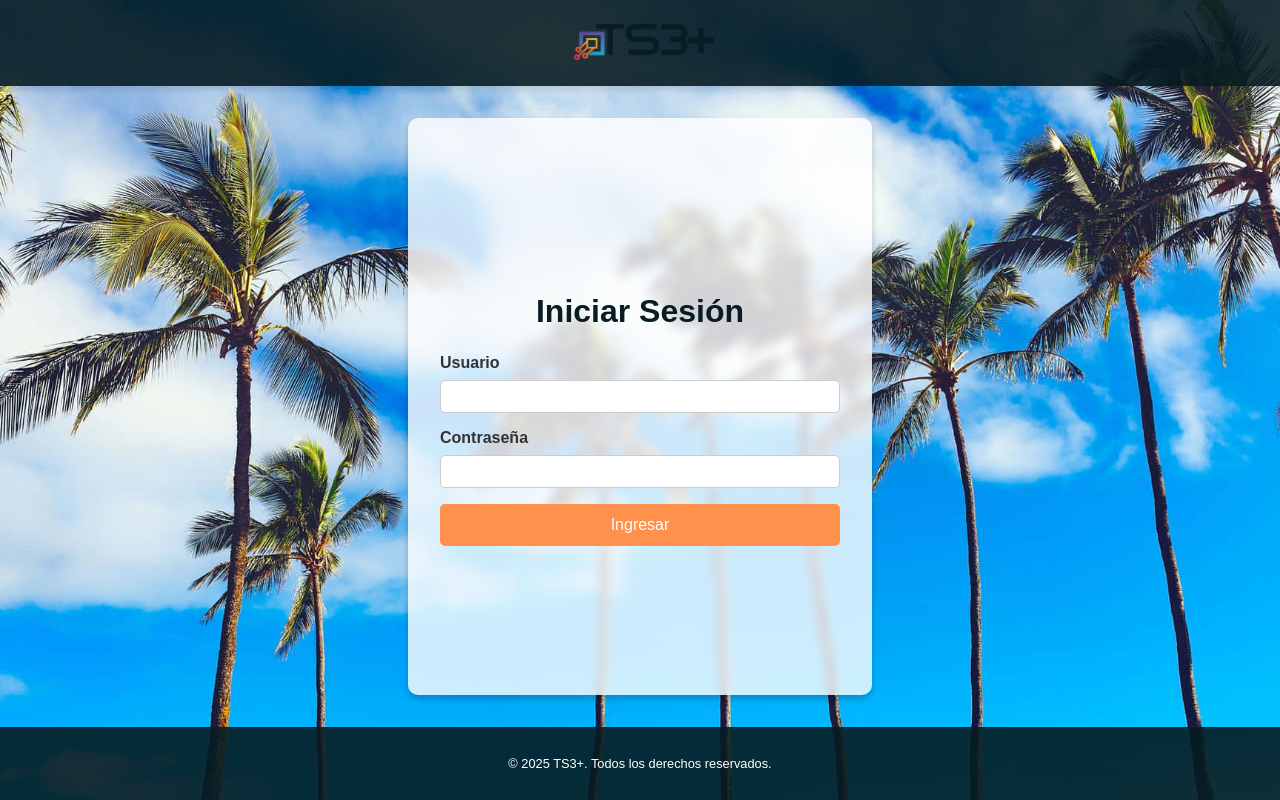
After one commit to TheCrixS/app, a Flask app: template templates/login.html in a window 1280 px wide. The commit adds this page. Run offline with Flask 3, Linux system fonts and the light colour scheme; the template is opened without the code that fills it, so the values that code supplies are empty.

Commit message:
Login añadido

```diff
--- a/templates/index.html
+++ b/templates/index.html
@@ -141,8 +141,10 @@
           <img src="../static/logo-ts3.png" alt="TS3+ Logo" class="header-logo">
         </a>
     </h1>
+    <div>
+      <a class="back-button" href="{{ url_for('logout') }}">Cerrar sesión</a>
+    </div>
   </header>
-
   <main>
     <h2>Elige una opción</h2>
     <div class="options">
--- /dev/null
+++ b/templates/login.html
@@ -0,0 +1,146 @@
+<!DOCTYPE html>
+<html lang="es">
+<head>
+  <meta charset="UTF-8">
+  <meta name="viewport" content="width=device-width, initial-scale=1.0">
+  <title>Iniciar Sesión - TS3+</title>
+  <link rel="icon" href="../static/logo-ts3.png" type="image/x-icon">
+  <style>
+    :root {
+      --primary-color: #071C23;
+      --secondary-color: #FF914D;
+      --accent-color: #6C63FF;
+      --background-color: #F9F9F9;
+      --text-color: #333333;
+    }
+
+    body {
+      margin: 0;
+      font-family: Arial, sans-serif;
+      background: url('../static/palma.jpg') no-repeat center center fixed;
+      background-size: cover;
+      color: var(--text-color);
+      display: flex;
+      flex-direction: column;
+      min-height: 100vh;
+    }
+
+    header {
+      background-color: rgba(7, 28, 35, 0.9);
+      padding: 1rem;
+      text-align: center;
+      box-shadow: 0px 4px 6px rgba(0, 0, 0, 0.1);
+    }
+
+    header img {
+      max-height: 50px;
+    }
+
+    main {
+      display: flex;
+      flex-direction: column;
+      align-items: center;
+      justify-content: center;
+      flex: 1;
+      backdrop-filter: blur(5px);
+      background-color: rgba(255, 255, 255, 0.8);
+      margin: 2rem auto;
+      padding: 2rem;
+      max-width: 400px;
+      width: 90%;
+      border-radius: 10px;
+      box-shadow: 0px 4px 6px rgba(0, 0, 0, 0.2);
+    }
+
+    main h2 {
+      color: var(--primary-color);
+      font-size: 2rem;
+      margin-bottom: 1.5rem;
+    }
+
+    form {
+      width: 100%;
+      display: flex;
+      flex-direction: column;
+    }
+
+    label {
+      margin-bottom: 0.5rem;
+      font-weight: bold;
+    }
+
+    input[type="text"],
+    input[type="password"] {
+      padding: 0.5rem;
+      margin-bottom: 1rem;
+      border: 1px solid #ccc;
+      border-radius: 5px;
+    }
+
+    button[type="submit"] {
+      background-color: var(--secondary-color);
+      color: white;
+      padding: 0.75rem;
+      border: none;
+      border-radius: 5px;
+      font-size: 1rem;
+      cursor: pointer;
+      transition: background-color 0.3s ease;
+    }
+
+    button[type="submit"]:hover {
+      background-color: #ff7c2b;
+    }
+
+    .flash {
+      color: red;
+      margin-bottom: 1rem;
+    }
+
+    footer {
+      background-color: rgba(7, 28, 35, 0.9);
+      color: white;
+      text-align: center;
+      padding: 1rem;
+      margin-top: auto;
+      font-size: 0.8rem;
+    }
+  </style>
+</head>
+<body>
+  <header>
+    <a href="{{ url_for('index') }}">
+      <img src="../static/logo-ts3.png" alt="TS3+ Logo">
+    </a>
+  </header>
+
+  <main>
+    <h2>Iniciar Sesión</h2>
+
+    <!-- Mostrar mensajes flash (por ejemplo, errores de validación) -->
+    {% with messages = get_flashed_messages() %}
+      {% if messages %}
+        <div class="flash">
+          {% for message in messages %}
+            <p>{{ message }}</p>
+          {% endfor %}
+        </div>
+      {% endif %}
+    {% endwith %}
+
+    <form method="POST">
+      <label for="username">Usuario</label>
+      <input type="text" id="username" name="username" required>
+
+      <label for="password">Contraseña</label>
+      <input type="password" id="password" name="password" required>
+
+      <button type="submit">Ingresar</button>
+    </form>
+  </main>
+
+  <footer>
+    <p>&copy; 2025 TS3+. Todos los derechos reservados.</p>
+  </footer>
+</body>
+</html>
--- a/templates/register.html
+++ b/templates/register.html
@@ -204,6 +204,9 @@
       </a>
     </h1>
     <a class="back-button" href="{{ url_for('index') }}">Volver al Menú Principal</a>
+    <div>
+      <a class="back-button" href="{{ url_for('logout') }}">Cerrar sesión</a>
+    </div>
   </header>
 
   <main>
--- a/templates/usuarios.html
+++ b/templates/usuarios.html
@@ -369,6 +369,9 @@
         </a>
     </h1>
     <a class="back-button" href="{{ url_for('index') }}">Volver al Menú Principal</a>
+    <div>
+      <a class="back-button" href="{{ url_for('logout') }}">Cerrar sesión</a>
+    </div>
   </header>
   <main>
     <div class="container">
--- a/templates/validar_qr.html
+++ b/templates/validar_qr.html
@@ -126,6 +126,9 @@
             </a>
         </h1>
         <a class="back-button" href="{{ url_for('index') }}">Volver al Menú Principal</a>
+        <div>
+            <a class="back-button" href="{{ url_for('logout') }}">Cerrar sesión</a>
+        </div>
     </header>
 
     <main>
```
Also changed, not shown: app/routes.py (+84 -6 lines), static/qr_codes/213454231.png (deleted), static/qr_codes/5456456.png (deleted), 2 other files.
